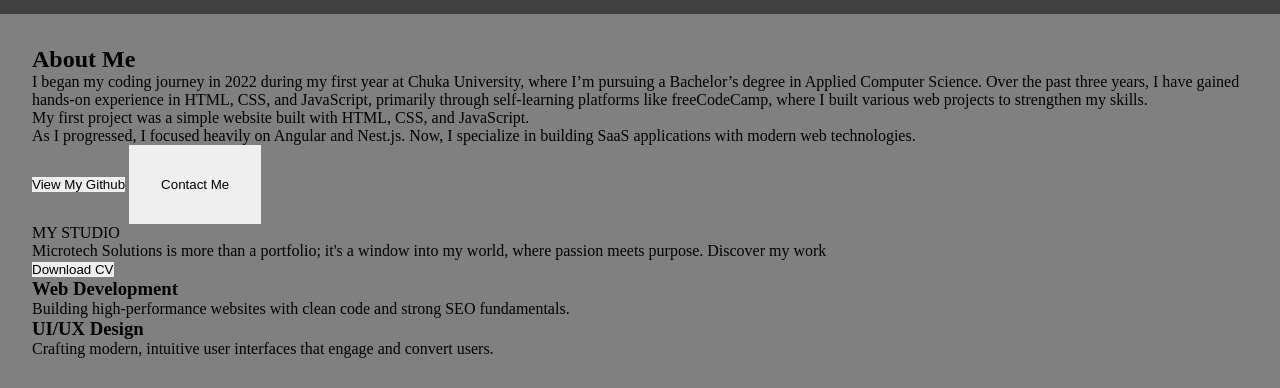
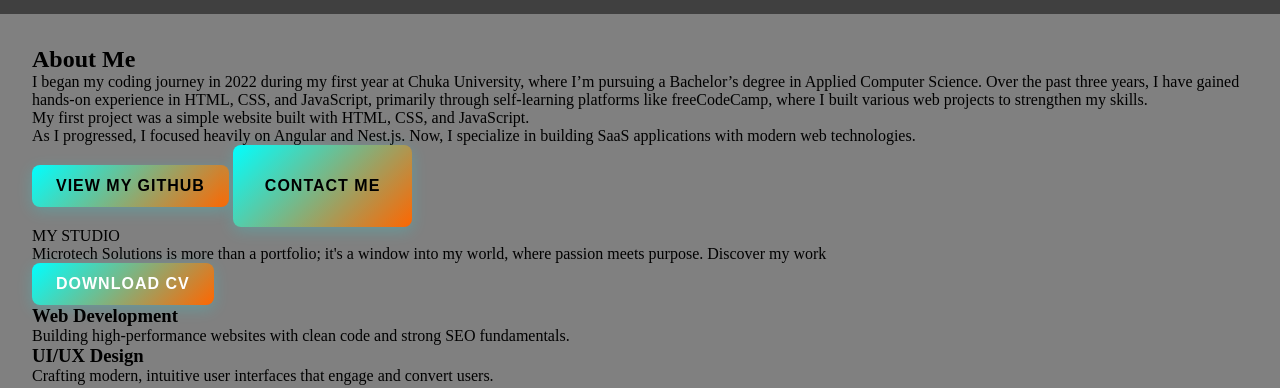
Before and after one commit to MarkOtwane/plp-july-2025-cohort, a plain HTML site: page hackerthon/portfolio website/index.html in a window 1280 px wide. Shown: the part 628-1016 px from the top of the page. Drawn offline with Linux system fonts and the light colour scheme.

Commit message:
feat: Add the nestjs logo and style the buttons globally then customize now the buttons

```diff
--- a/hackerthon/portfolio website/index.html
+++ b/hackerthon/portfolio website/index.html
@@ -110,6 +110,8 @@
 			<section class="tech-stack">
 				<h2>My Tech Stack</h2>
 				<div class="tech-icons">
+					<img src="https://upload.wikimedia.org/wikipedia/commons/a/a8/NestJS.svg" alt="NestJS" title="NestJS" />
+
 					<img src="https://cdn.jsdelivr.net/gh/devicons/devicon/icons/angularjs/angularjs-original.svg" alt="Angular" title="Angular" />
 					<img src="https://cdn.jsdelivr.net/gh/devicons/devicon/icons/php/php-original.svg" alt="PHP" title="PHP" />
 					<img src="https://cdn.jsdelivr.net/gh/devicons/devicon/icons/python/python-original.svg" alt="Python" title="Python" />
--- a/hackerthon/portfolio website/style.css
+++ b/hackerthon/portfolio website/style.css
@@ -8,6 +8,31 @@
 	a {
 		text-decoration: none;
 		color: black;
+	}
+	button {
+		display: inline-block;
+		padding: 0.75rem 1.5rem;
+		background: linear-gradient(135deg, #00ffff, #ff6600);
+		color: #ffffff;
+		font-size: 1rem;
+		font-weight: 600;
+		border: none;
+		border-radius: 8px;
+		cursor: pointer;
+		transition: all 0.3s ease;
+		box-shadow: 0 4px 15px rgba(0, 255, 255, 0.2);
+		text-transform: uppercase;
+		letter-spacing: 1px;
+	}
+
+	button:hover {
+		transform: scale(1.05);
+		box-shadow: 0 6px 20px rgba(255, 102, 0, 0.4);
+	}
+
+	button:active {
+		transform: scale(0.98);
+		box-shadow: 0 2px 8px rgba(0, 0, 0, 0.3);
 	}
 }
 body {
```
